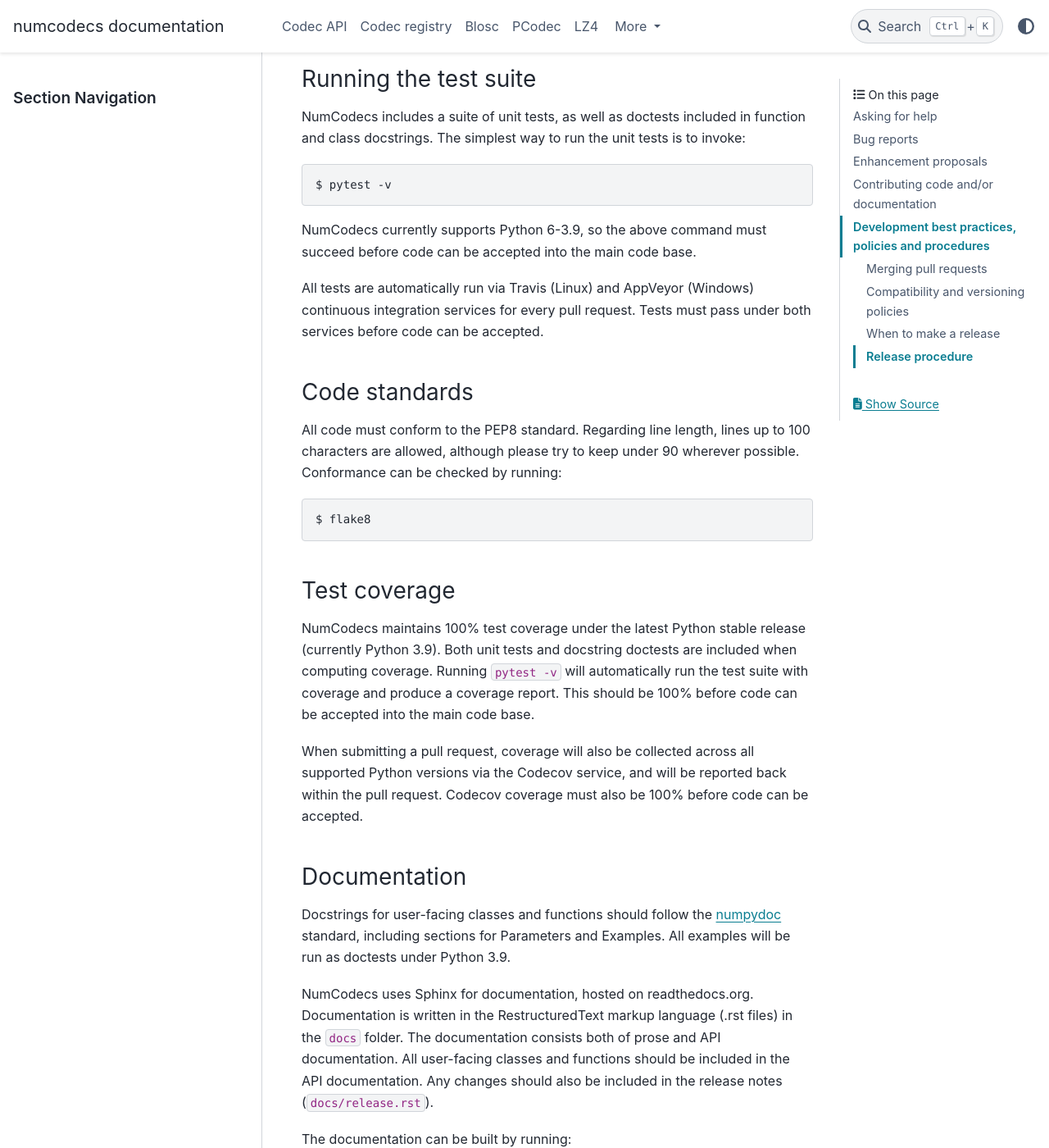
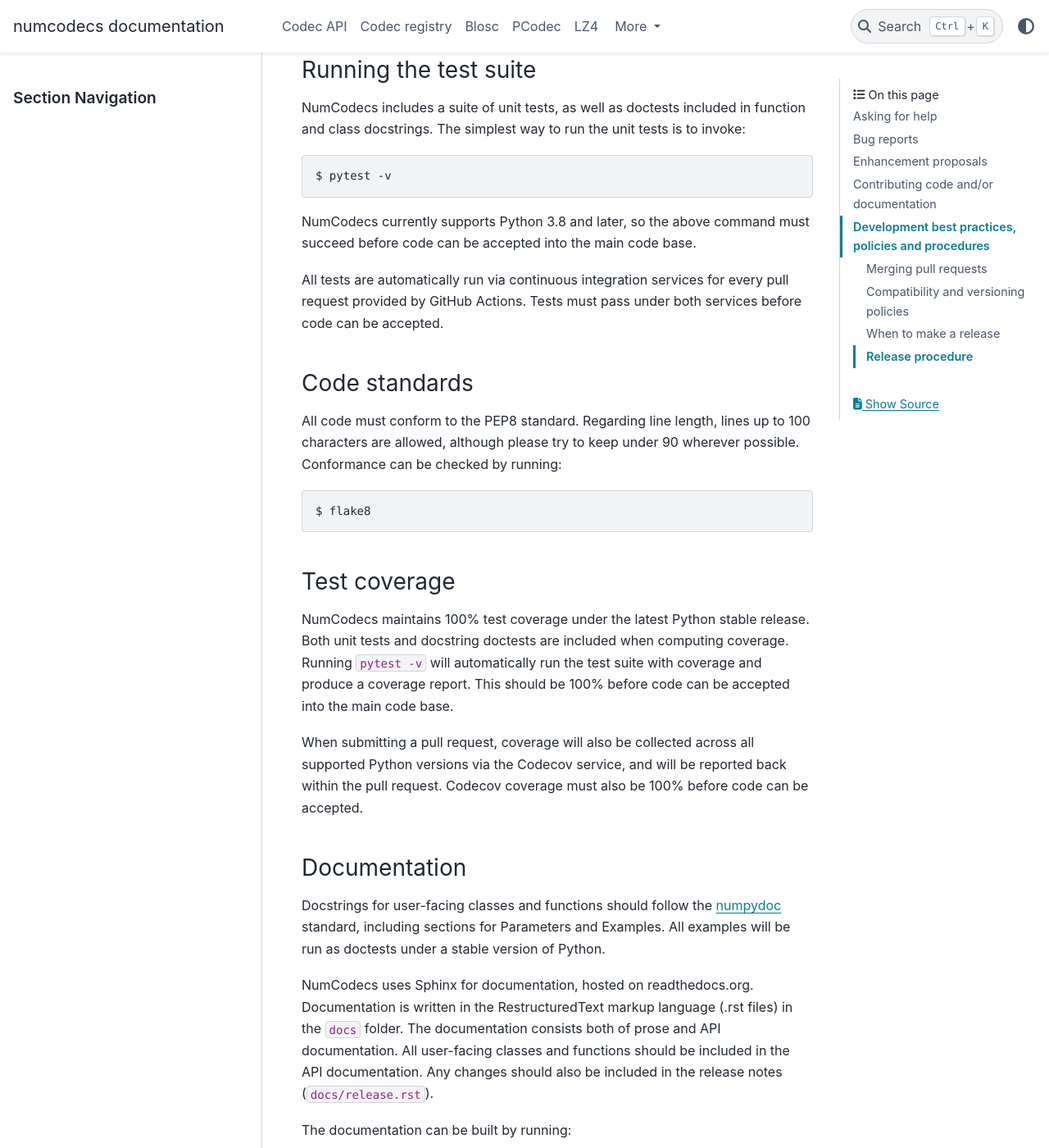
Before and after one commit to zarr-developers/numcodecs, a Sphinx documentation site: the page built from docs/contributing.rst, in a window 1280 px wide and 1400 px high, scrolled down 3657 px. Shown: the whole window at 82% size. Built offline with Sphinx 7.4.7 and the PyData theme 0.15.4, drawn with Linux system fonts in a browser that asks for light colours; the version number could not be read and is left out; some of the changed text lies outside the part shown.

Commit message:
Refine outdated sections for Contributing guide
This commit makes the following changes:

1. Formatting and whitespace changes
2. Removes outdated Python version references
and adds references to the current supported
version of Python for NumCodecs
3. Removes references to Travis and AppVeyor
since GitHub Actions is being used in favour of
them as a CI provider.

```diff
--- a/docs/contributing.rst
+++ b/docs/contributing.rst
@@ -97,7 +97,7 @@
 the repository, you can do something like the following::
 
     $ mkdir -p ~/pyenv/numcodecs-dev
-    $ virtualenv --no-site-packages --python=/usr/bin/python3.9 ~/pyenv/numcodecs-dev
+    $ virtualenv --no-site-packages --python=/usr/bin/python3.X ~/pyenv/numcodecs-dev
     $ source ~/pyenv/numcodecs-dev/bin/activate
     $ pip install -e .[docs,test,msgpack,zfpy]
 
@@ -111,7 +111,7 @@
 Before you do any new work or submit a pull request, please open an issue on GitHub to
 report the bug or propose the feature you'd like to add.
 
-It's best to create a new, separate branch for each piece of work you want to do. E.g.::
+It's best to create a new, separate branch for each piece of work you want to do. E.g.:
 
     git fetch upstream
     git checkout -b shiny-new-feature upstream/main
@@ -144,12 +144,11 @@
 
     $ pytest -v
 
-NumCodecs currently supports Python 6-3.9, so the above command must
+NumCodecs currently supports Python 3.8 and later, so the above command must
 succeed before code can be accepted into the main code base.
 
-All tests are automatically run via Travis (Linux) and AppVeyor (Windows) continuous
-integration services for every pull request. Tests must pass under both services before
-code can be accepted.
+All tests are automatically run via continuous integration services for every pull request
+provided by GitHub Actions. Tests must pass under both services before code can be accepted.
 
 Code standards
 ~~~~~~~~~~~~~~
@@ -163,11 +162,11 @@
 Test coverage
 ~~~~~~~~~~~~~
 
-NumCodecs maintains 100% test coverage under the latest Python stable release (currently
-Python 3.9). Both unit tests and docstring doctests are included when computing
-coverage. Running ``pytest -v`` will automatically run the test suite with coverage
-and produce a coverage report. This should be 100% before code can be accepted into the
-main code base.
+NumCodecs maintains 100% test coverage under the latest Python stable release.
+Both unit tests and docstring doctests are included when computing coverage. Running
+``pytest -v`` will automatically run the test suite with coverage and produce a
+coverage report. This should be 100% before code can be accepted into the main
+code base.
 
 When submitting a pull request, coverage will also be collected across all supported
 Python versions via the Codecov service, and will be reported back within the pull
@@ -179,7 +178,7 @@
 Docstrings for user-facing classes and functions should follow the `numpydoc
 <https://numpydoc.readthedocs.io/en/latest/format.html#docstring-standard>`_ standard,
 including sections for Parameters and Examples. All examples will be run as doctests
-under Python 3.9.
+under a stable version of Python.
 
 NumCodecs uses Sphinx for documentation, hosted on readthedocs.org. Documentation is
 written in the RestructuredText markup language (.rst files) in the ``docs`` folder.
@@ -207,8 +206,8 @@
 one core developers before being merged. Ideally, pull requests submitted by a core developer
 should be reviewed and approved by at least one other core developers before being merged.
 
-Pull requests should not be merged until all CI checks have passed (Travis, AppVeyor,
-Codecov) against code that has had the latest main merged in.
+Pull requests should not be merged until all CI checks have passed (GitHub Actions,
+CodeCov) against code that has had the latest main merged in.
 
 Compatibility and versioning policies
 ~~~~~~~~~~~~~~~~~~~~~~~~~~~~~~~~~~~~~
```
